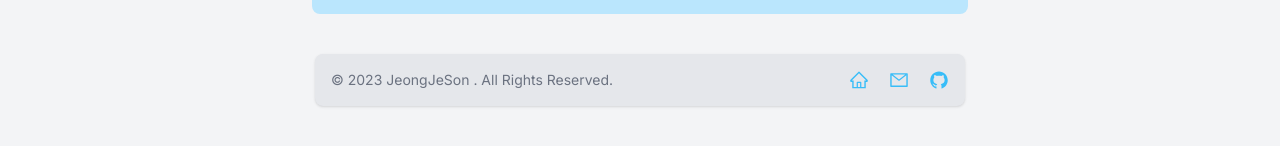
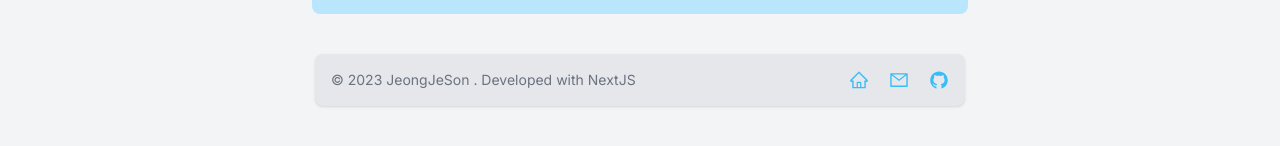
Before and after one commit to Jeong-Je/my-dev-blog, a Next.js app: page / in a window 1280 px wide. Shown: the part 202-348 px from the top of the page. Built offline with nearby package versions, Linux system fonts and the light colour scheme.

Commit message:
9. 13🔄️

```diff
--- a/app/components/Footer.tsx
+++ b/app/components/Footer.tsx
@@ -12,7 +12,7 @@ export default function Footer() {
         <span className="text-sm text-gray-500 sm:text-center dark:text-gray-400">
           © 2023{" "}
             JeongJeSon
-          . All Rights Reserved.
+          . Developed with NextJS
         </span>
         <ul className="flex flex-wrap items-center mt-3 text-sm font-medium text-gray-500 dark:text-gray-400 sm:mt-0">
           <li className="md:ml-5">
--- a/app/posts/page.tsx
+++ b/app/posts/page.tsx
@@ -5,7 +5,7 @@ import { allPosts, Post } from "contentlayer/generated";
 function PostCard(post: Post) {
   return (
     <div className="py-8 bg-gray-200 border rounded-lg mx-auto mb-8 prose max-sm:mx-5">
-        <Link href={post.url} className="text-black no-underline">
+        <Link href={post.url} className="text-black no-underline hover:text-black">
         <div className="px-5">
           <time dateTime={post.date} className="block text-sm">
             {format(parseISO(post.date), "yyyy년 MM월 dd일")}
--- a/tailwind.config.ts
+++ b/tailwind.config.ts
@@ -28,6 +28,9 @@ const config: Config = {
             'a':{
               'color': '#38bdf8',
               textDecoration: 'wavy underline',
+              '&:hover': {
+                'color': 'blue',
+              }
             },
             'img': {
               margin: '24px 0px',
```
